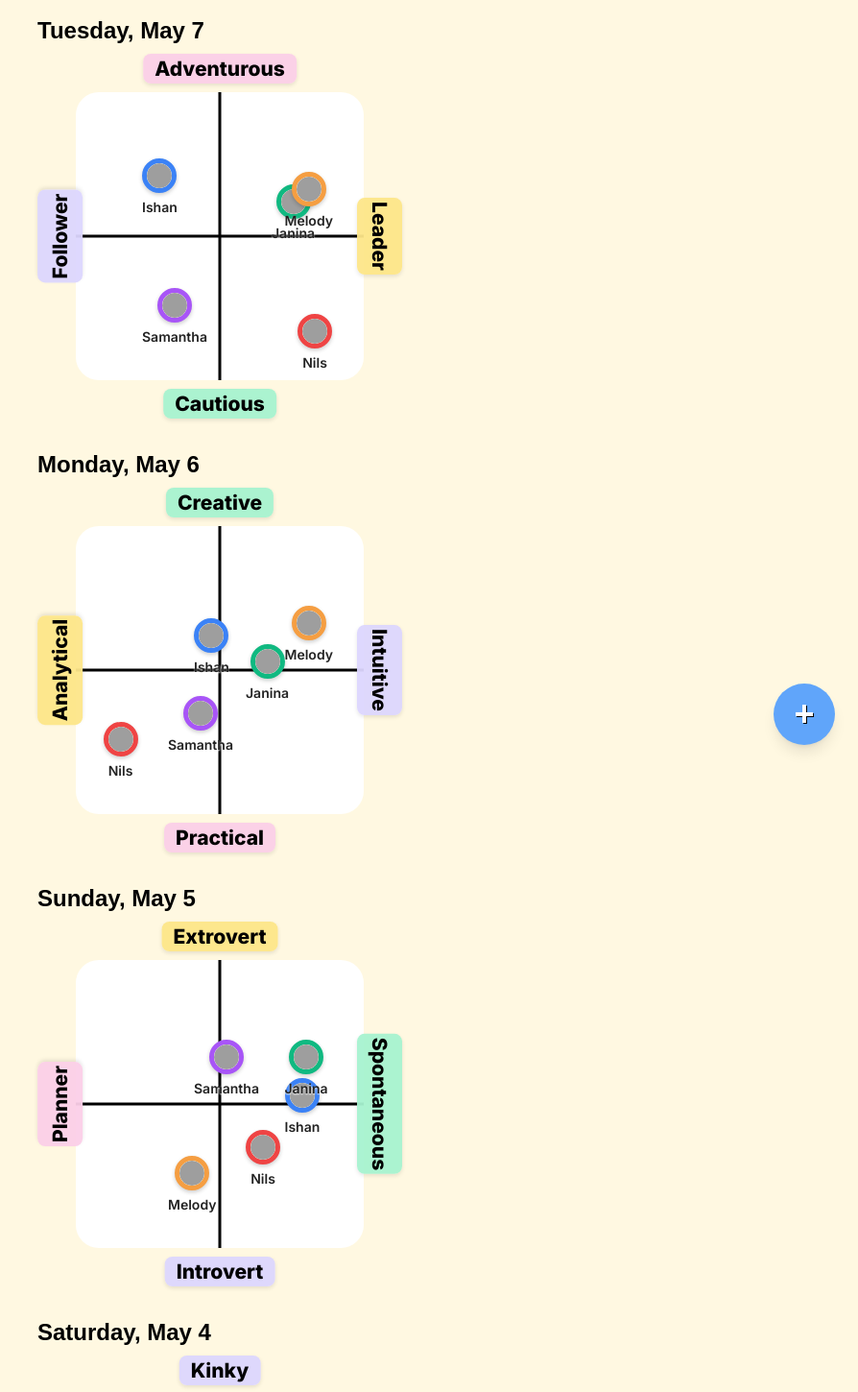
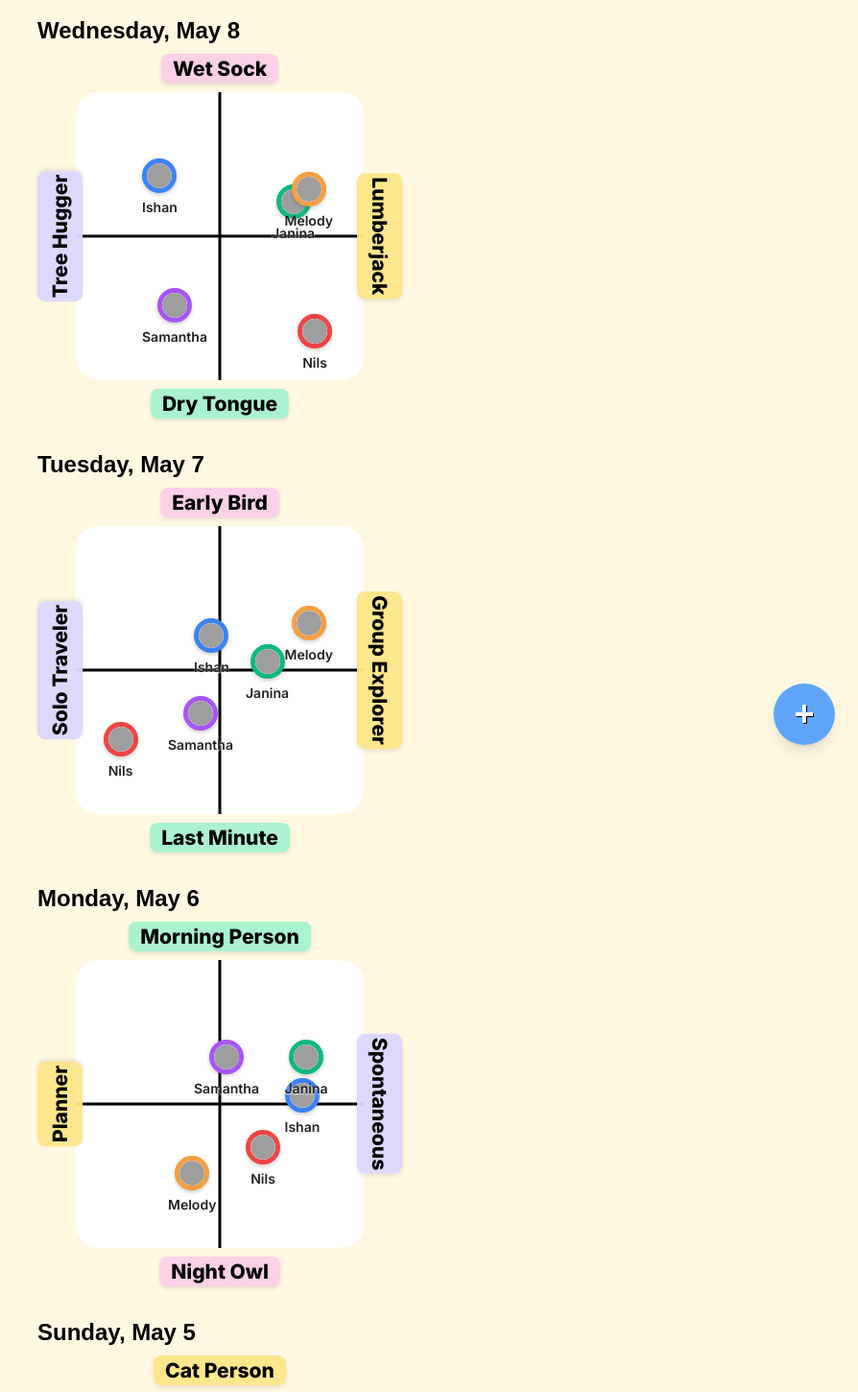
Before and after one commit to ishanmehta2/PlaceMe, a Next.js app: page /home in a window 1280 px wide. Shown: the top 1450 px of the page at 96% size, without its empty margins (386-1280 px from the left). Built offline with nearby package versions, Linux system fonts and the light colour scheme; grey boxes are pictures that could not be loaded.

Commit message:
mroe fixes ig

```diff
--- a/app/groups/place_others/page.tsx
+++ b/app/groups/place_others/page.tsx
@@ -251,10 +251,10 @@ export default function PlaceOthers() {
             first_name: member.username, // Using username as first name for now
             position_x: positions[userId].x,
             position_y: positions[userId].y,
-            top_label: 'bowling',
-            bottom_label: 'movies',
-            left_label: 'pizza',
-            right_label: 'hot dog',
+            top_label: 'Wet Sock',
+            bottom_label: 'Dry Tongue',
+            left_label: 'Tree Hugger',
+            right_label: 'Lumberjack',
             created_at: new Date().toISOString()
           })
 
@@ -308,19 +308,19 @@ export default function PlaceOthers() {
           >
             <div ref={gridRef} className="relative">
               <Axis
+                size={AXIS_SIZE}
                 labels={{
-                  top: 'bowling',
-                  bottom: 'movies',
-                  left: 'pizza',
-                  right: 'hot dog'
+                  top: 'Wet Sock',
+                  bottom: 'Dry Tongue',
+                  left: 'Tree Hugger',
+                  right: 'Lumberjack'
                 }}
                 labelColors={{
-                  top: '#FECACA',
-                  bottom: '#DCFCE7',
-                  left: '#FEF3C7',
-                  right: '#DBEAFE',
+                  top: 'rgba(251, 207, 232, 0.95)', // Pink
+                  bottom: 'rgba(167, 243, 208, 0.95)', // Green
+                  left: 'rgba(221, 214, 254, 0.95)', // Purple
+                  right: 'rgba(253, 230, 138, 0.95)' // Yellow
                 }}
-                size={AXIS_SIZE}
               >
                 {groupMembers.map((member) => (
                   <DraggableToken
--- a/app/groups/place_yourself/page.tsx
+++ b/app/groups/place_yourself/page.tsx
@@ -308,10 +308,10 @@ export default function PlaceYourself() {
           first_name: firstName,
           position_x: percentX,
           position_y: percentY,
-          top_label: 'bowling',
-          bottom_label: 'movies',
-          left_label: 'pizza',
-          right_label: 'hot dog',
+          top_label: 'Wet Sock',
+          bottom_label: 'Dry Tongue',
+          left_label: 'Tree Hugger',
+          right_label: 'Lumberjack',
           created_at: new Date().toISOString()
         })
 
@@ -362,19 +362,19 @@ export default function PlaceYourself() {
           >
             <div ref={gridRef} className="relative">
               <Axis
+                size={AXIS_SIZE}
                 labels={{
-                  top: 'bowling',
-                  bottom: 'movies',
-                  left: 'pizza',
-                  right: 'hot dog'
+                  top: 'Wet Sock',
+                  bottom: 'Dry Tongue',
+                  left: 'Tree Hugger',
+                  right: 'Lumberjack'
                 }}
                 labelColors={{
-                  top: '#FECACA',
-                  bottom: '#DCFCE7',
-                  left: '#FEF3C7',
-                  right: '#DBEAFE',
+                  top: 'rgba(251, 207, 232, 0.95)', // Pink
+                  bottom: 'rgba(167, 243, 208, 0.95)', // Green
+                  left: 'rgba(221, 214, 254, 0.95)', // Purple
+                  right: 'rgba(253, 230, 138, 0.95)' // Yellow
                 }}
-                size={AXIS_SIZE}
               >
                 <DraggableToken
                   position={position}
--- a/app/groups/results/page.tsx
+++ b/app/groups/results/page.tsx
@@ -300,19 +300,19 @@ export default function Results() {
         {/* Axis with tokens */}
         <div className="relative">
           <Axis
+            size={AXIS_SIZE}
             labels={{
-              top: 'bowling',
-              bottom: 'movies',
-              left: 'pizza',
-              right: 'hot dog'
+              top: 'Wet Sock',
+              bottom: 'Dry Tongue',
+              left: 'Tree Hugger',
+              right: 'Lumberjack'
             }}
             labelColors={{
-              top: '#FECACA',
-              bottom: '#DCFCE7',
-              left: '#FEF3C7',
-              right: '#DBEAFE',
+              top: 'rgba(251, 207, 232, 0.95)', // Pink
+              bottom: 'rgba(167, 243, 208, 0.95)', // Green
+              left: 'rgba(221, 214, 254, 0.95)', // Purple
+              right: 'rgba(253, 230, 138, 0.95)' // Yellow
             }}
-            size={AXIS_SIZE}
           >
             {[view === 'self' ? getSelfPlacedTokens() : getGuessedTokens()].flat().map((user) => (
               <div
--- a/app/home/page.tsx
+++ b/app/home/page.tsx
@@ -45,15 +45,15 @@ export default function Home() {
 
   // Mock data for the frontend demo
   useEffect(() => {
-    // Create dates from May 4th to May 7th
-    const dates = Array.from({ length: 4 }, (_, i) => {
+    // Create dates from May 4th to May 8th
+    const dates = Array.from({ length: 5 }, (_, i) => {
       const date = new Date(2024, 4, 4 + i)
       return date
     }).reverse() // Reverse to get most recent first
 
     // Different positions for each day
     const dailyPositions = [
-      // May 7th positions
+      // May 8th positions
       [
         { x: -0.6, y: -0.4 },
         { x: 0.6, y: -0.6 },
@@ -61,7 +61,7 @@ export default function Home() {
         { x: 0.4, y: 0.4 },
         { x: 0, y: 0 }
       ],
-      // May 6th positions
+      // May 7th positions
       [
         { x: -0.4, y: -0.2 },
         { x: -0.9, y: -0.4 },
@@ -69,7 +69,7 @@ export default function Home() {
         { x: 0.2, y: 0.2 },
         { x: 0, y: 0 }
       ],
-      // May 5th positions
+      // May 6th positions
       [
         { x: -0.2, y: 0 },
         { x: 0.2, y: -0.2 },
@@ -77,24 +77,45 @@ export default function Home() {
         { x: 0, y: 0 },
         { x: -0.4, y: -0.4 }
       ],
-      // May 4th positions
+      // May 5th positions
       [
         { x: 0, y: 0.2 },
         { x: 0, y: -0.2 },
         { x: 0.2, y: 0 },
         { x: -0.2, y: 0 },
         { x: 0.4, y: -0.4 }
+      ],
+      // May 4th positions
+      [
+        { x: 0.2, y: 0 },
+        { x: -0.2, y: 0 },
+        { x: 0, y: 0.2 },
+        { x: 0, y: -0.2 },
+        { x: 0.4, y: -0.4 }
       ]
     ]
 
     // Different axis labels for each day
     const dailyLabels = [
+      // May 8th labels (same as results page)
+      {
+        top: 'Wet Sock',
+        bottom: 'Dry Tongue',
+        left: 'Tree Hugger',
+        right: 'Lumberjack',
+        labelColors: {
+          top: 'rgba(251, 207, 232, 0.95)', // Pink
+          bottom: 'rgba(167, 243, 208, 0.95)', // Green
+          left: 'rgba(221, 214, 254, 0.95)', // Purple
+          right: 'rgba(253, 230, 138, 0.95)' // Yellow
+        }
+      },
       // May 7th labels
       {
-        top: 'Adventurous',
-        bottom: 'Cautious',
-        left: 'Follower',
-        right: 'Leader',
+        top: 'Early Bird',
+        bottom: 'Last Minute',
+        left: 'Solo Traveler',
+        right: 'Group Explorer',
         labelColors: {
           top: 'rgba(251, 207, 232, 0.95)', // Pink
           bottom: 'rgba(167, 243, 208, 0.95)', // Green
@@ -104,10 +125,10 @@ export default function Home() {
       },
       // May 6th labels
       {
-        top: 'Creative',
-        bottom: 'Practical',
-        left: 'Analytical',
-        right: 'Intuitive',
+        top: 'Morning Person',
+        bottom: 'Night Owl',
+        left: 'Planner',
+        right: 'Spontaneous',
         labelColors: {
           top: 'rgba(167, 243, 208, 0.95)', // Green
           bottom: 'rgba(251, 207, 232, 0.95)', // Pink
@@ -117,10 +138,10 @@ export default function Home() {
       },
       // May 5th labels
       {
-        top: 'Extrovert',
-        bottom: 'Introvert',
-        left: 'Planner',
-        right: 'Spontaneous',
+        top: 'Cat Person',
+        bottom: 'Dog Person',
+        left: 'Beach',
+        right: 'Mountains',
         labelColors: {
           top: 'rgba(253, 230, 138, 0.95)', // Yellow
           bottom: 'rgba(221, 214, 254, 0.95)', // Purple
@@ -130,10 +151,10 @@ export default function Home() {
       },
       // May 4th labels
       {
-        top: 'Kinky',
-        bottom: 'Vanilla',
-        left: 'Sub',
-        right: 'Dom',
+        top: 'Sweet Tooth',
+        bottom: 'Savory Fan',
+        left: 'City Life',
+        right: 'Country Living',
         labelColors: {
           top: 'rgba(221, 214, 254, 0.95)', // Purple
           bottom: 'rgba(253, 230, 138, 0.95)', // Yellow
@@ -249,6 +270,7 @@ export default function Home() {
             {placement.date}
           </h2>
 
+          <div onClick={() => router.push('/groups/results')} className="cursor-pointer">
             <Axis
               labels={{
                 top: placement.labels.top,
@@ -270,6 +292,7 @@ export default function Home() {
               }))}
             />
           </div>
+        </div>
       ))}
 
       {/* Add your placement button */}
```
Lines whose indentation alone changed are shown as unchanged.
